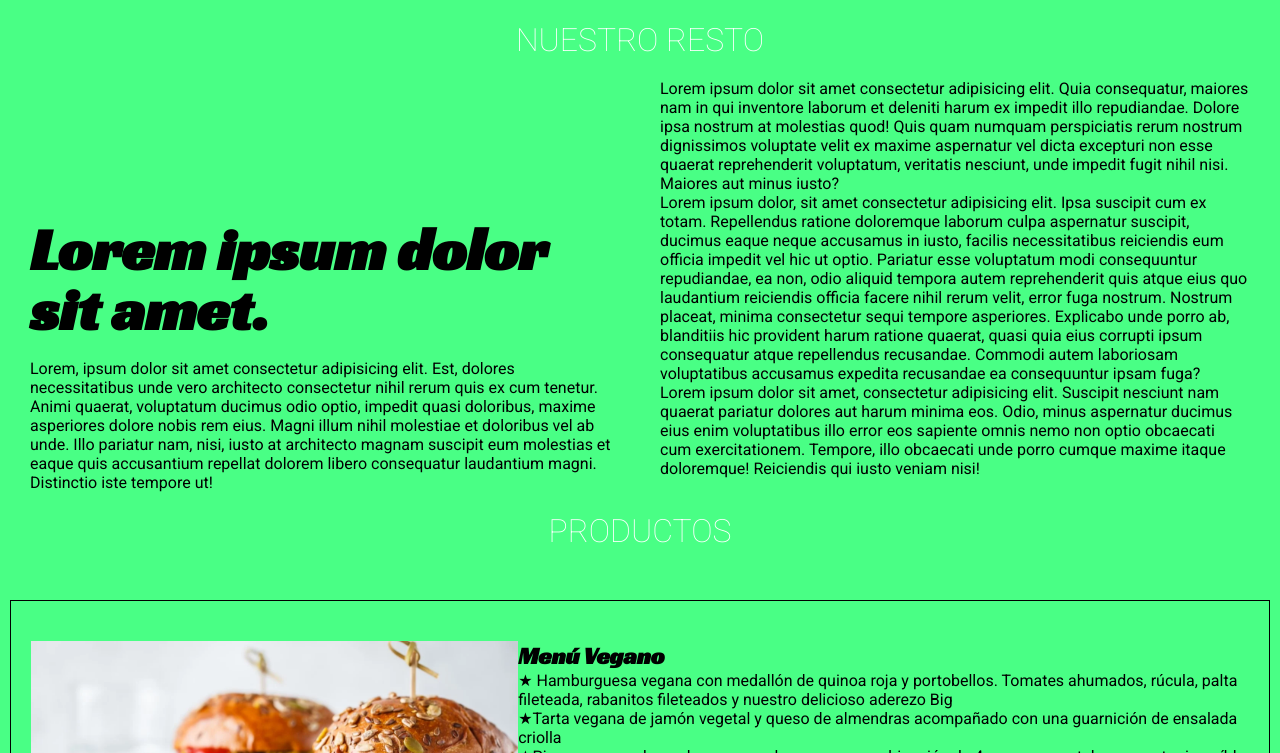
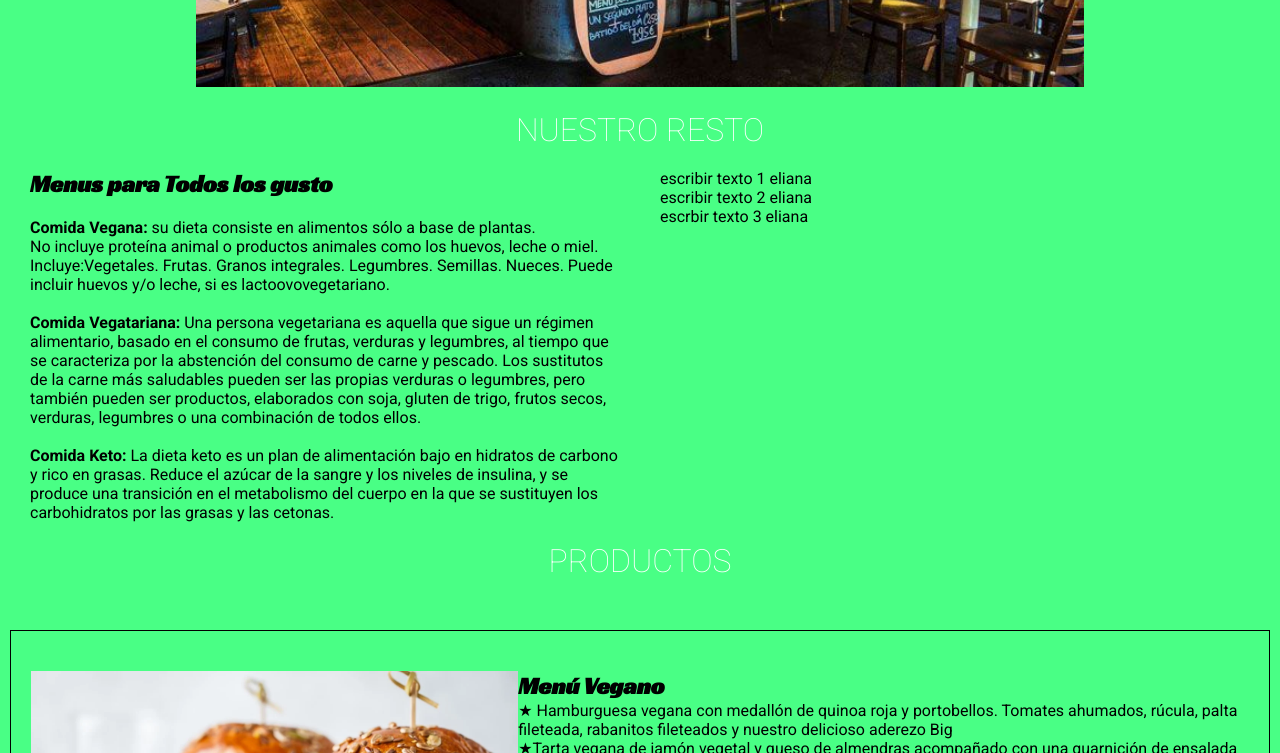
Before and after one commit to sebastianfviola/phyton_codoacodo, a plain HTML site: page index.html in a window 1280 px wide. Shown: the part 912-1665 px from the top of the page. Drawn offline with Linux system fonts and the light colour scheme.

Commit message:
cambios de eliana

```diff
--- a/index.html
+++ b/index.html
@@ -29,6 +29,7 @@
     <div id="showcase">
       <div class="container">
         <h2>Vení a comer rico!</h2>
+        <h1>Comida sana para todos los estilos de vida</h1>
         <h1 class="display-1">Veggie Garden<br>Restó.</h1>
         <img src="img/resto.jpg" alt="">
       </div>
@@ -39,13 +40,30 @@
     <div class="container">
       <h2>Nuestro Resto</h2>
       <div class="about-box-1">
-        <h3>Lorem ipsum dolor <br> sit amet.</h3>
-        <p>Lorem, ipsum dolor sit amet consectetur adipisicing elit. Est, dolores necessitatibus unde vero architecto consectetur nihil rerum quis ex cum tenetur. Animi quaerat, voluptatum ducimus odio optio, impedit quasi doloribus, maxime asperiores dolore nobis rem eius. Magni illum nihil molestiae et doloribus vel ab unde. Illo pariatur nam, nisi, iusto at architecto magnam suscipit eum molestias et eaque quis accusantium repellat dolorem libero consequatur laudantium magni. Distinctio iste tempore ut!</p>
+        <h4>Menus para Todos los gusto</h4><br>
+        <p><b> Comida Vegana: </b> su dieta consiste en alimentos sólo a base de plantas. <br>
+          No incluye proteína animal o productos animales como los huevos, leche o miel. </p>
+          <p>Incluye:Vegetales.
+            Frutas.
+            Granos integrales.
+            Legumbres.
+            Semillas.
+            Nueces.
+            Puede incluir huevos y/o leche, si es lactoovovegetariano.</p><br>
+            <p><b> Comida Vegatariana:</b> Una persona vegetariana es aquella que sigue un régimen alimentario,
+     basado en el consumo de frutas, verduras y legumbres, al tiempo que se caracteriza por la abstención del consumo de carne y pescado.
+     Los sustitutos de la carne más saludables pueden ser las propias verduras o legumbres, pero también pueden ser productos,
+     elaborados con soja, gluten de trigo, frutos secos, verduras, legumbres o una combinación de todos ellos.</p><br>
+     <p><b> Comida Keto:</b> La dieta keto es un plan de alimentación bajo en hidratos de carbono y rico en grasas.
+      Reduce el azúcar de la sangre y los niveles de insulina, y se produce una transición en el metabolismo del cuerpo
+      en la que se sustituyen los carbohidratos por las grasas y las cetonas.</p>
+
+
       </div>
       <div class="about-box-2">
-        <p>Lorem ipsum dolor sit amet consectetur adipisicing elit. Quia consequatur, maiores nam in qui inventore laborum et deleniti harum ex impedit illo repudiandae. Dolore ipsa nostrum at molestias quod! Quis quam numquam perspiciatis rerum nostrum dignissimos voluptate velit ex maxime aspernatur vel dicta excepturi non esse quaerat reprehenderit voluptatum, veritatis nesciunt, unde impedit fugit nihil nisi. Maiores aut minus iusto?</p>
-        <p>Lorem ipsum dolor, sit amet consectetur adipisicing elit. Ipsa suscipit cum ex totam. Repellendus ratione doloremque laborum culpa aspernatur suscipit, ducimus eaque neque accusamus in iusto, facilis necessitatibus reiciendis eum officia impedit vel hic ut optio. Pariatur esse voluptatum modi consequuntur repudiandae, ea non, odio aliquid tempora autem reprehenderit quis atque eius quo laudantium reiciendis officia facere nihil rerum velit, error fuga nostrum. Nostrum placeat, minima consectetur sequi tempore asperiores. Explicabo unde porro ab, blanditiis hic provident harum ratione quaerat, quasi quia eius corrupti ipsum consequatur atque repellendus recusandae. Commodi autem laboriosam voluptatibus accusamus expedita recusandae ea consequuntur ipsam fuga?</p>
-        <p>Lorem ipsum dolor sit amet, consectetur adipisicing elit. Suscipit nesciunt nam quaerat pariatur dolores aut harum minima eos. Odio, minus aspernatur ducimus eius enim voluptatibus illo error eos sapiente omnis nemo non optio obcaecati cum exercitationem. Tempore, illo obcaecati unde porro cumque maxime itaque doloremque! Reiciendis qui iusto veniam nisi!</p>
+        <p>escribir texto 1 eliana</p>
+        <p>escribir texto 2 eliana</p>
+        <p>escrbir texto 3 eliana</p>
       </div>
     </div>
   </section>
```
